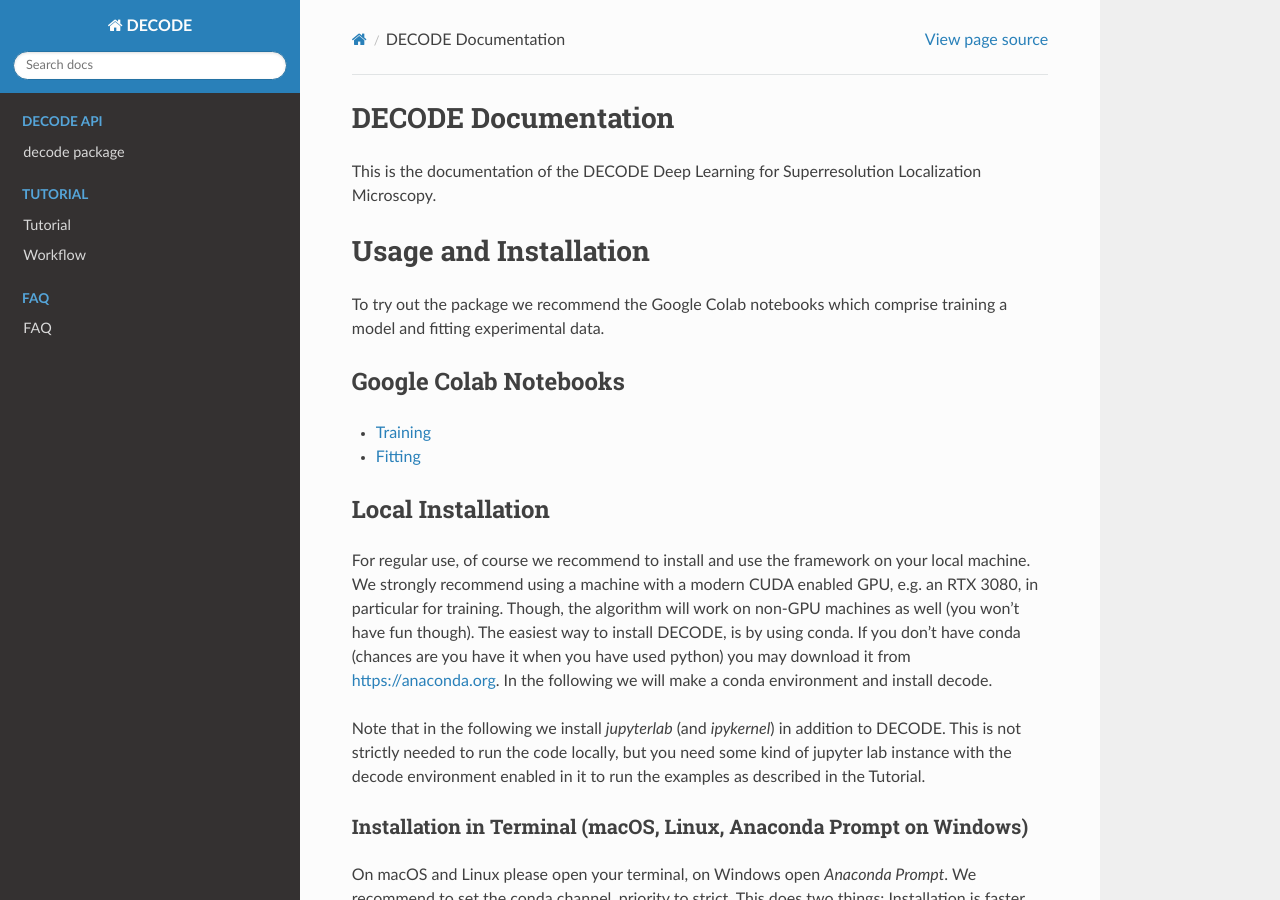
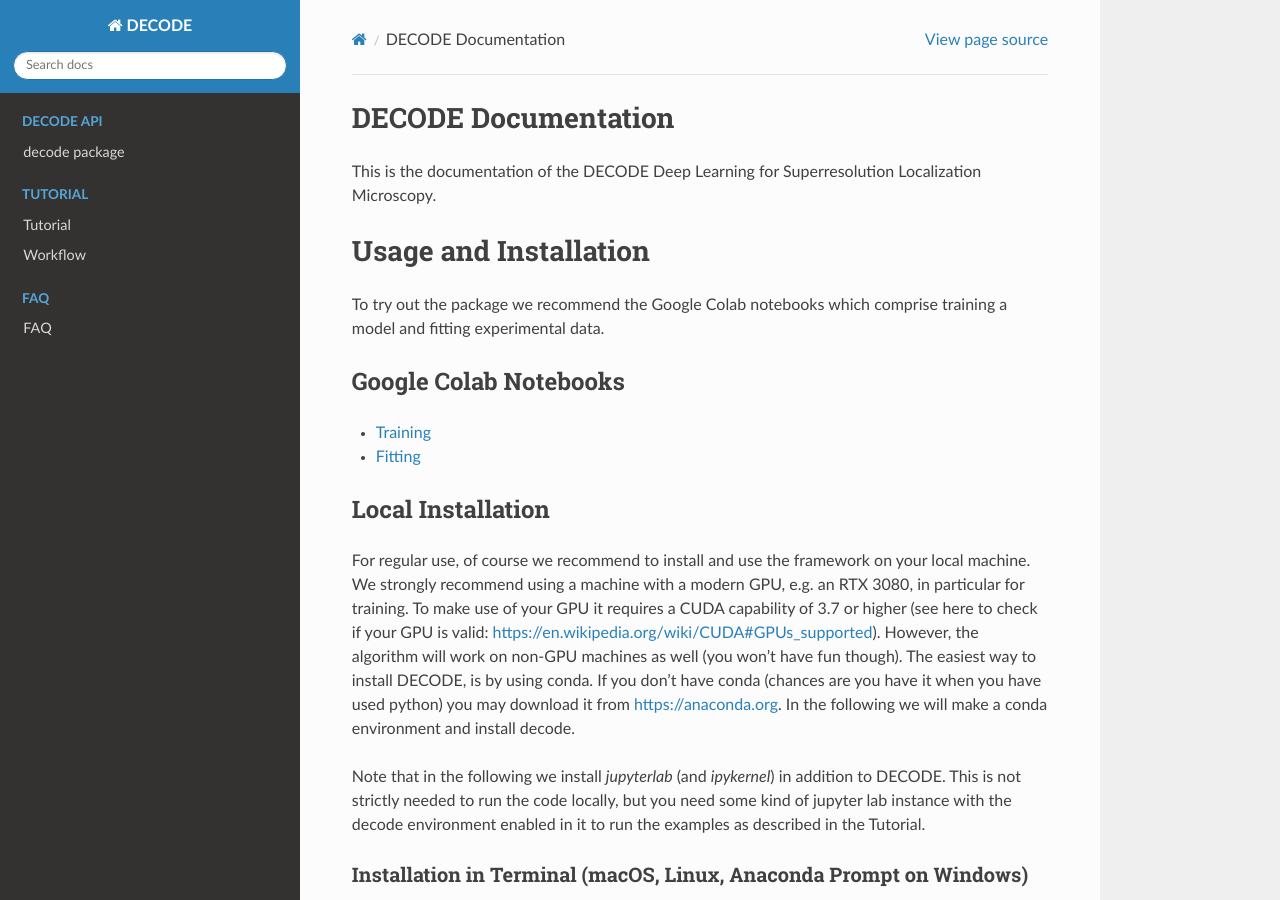
Before and after one commit to TuragaLab/DECODE, a Sphinx documentation site: the page built from docs/source/index.rst, in a window 1280 px wide and 900 px high. Built offline with Sphinx 7.4.7 and the Read the Docs theme 2.0.0, drawn with Linux system fonts in a browser that asks for light colours.

Commit message:
Update index.rst
Add reference to CUDA capabilities

```diff
--- a/docs/source/index.rst
+++ b/docs/source/index.rst
@@ -15,8 +15,9 @@ Local Installation
 ##################
 
 For regular use, of course we recommend to install and use the framework on your local machine.
-We strongly recommend using a machine with a modern CUDA enabled GPU, e.g. an RTX 3080, in particular for training.
-Though, the algorithm will work on non-GPU machines as well (you won't have fun though).
+We strongly recommend using a machine with a modern GPU, e.g. an RTX 3080, in particular for training.
+To make use of your GPU it requires a CUDA capability of 3.7 or higher (see here to check if your GPU is valid: https://en.wikipedia.org/wiki/CUDA#GPUs_supported).
+However, the algorithm will work on non-GPU machines as well (you won't have fun though).
 The easiest way to install DECODE, is by using conda.
 If you don't have conda (chances are you have it when you have used python) you may download it from https://anaconda.org.
 In the following we will make a conda environment and install decode.
```
